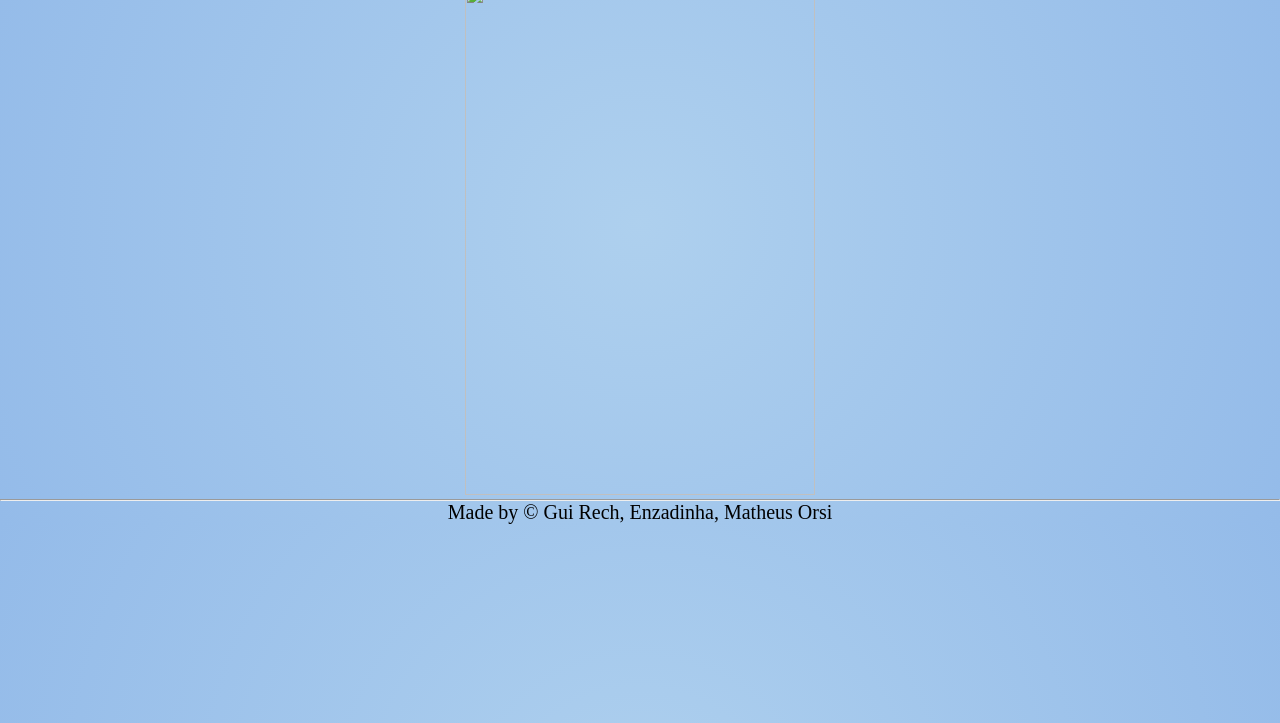
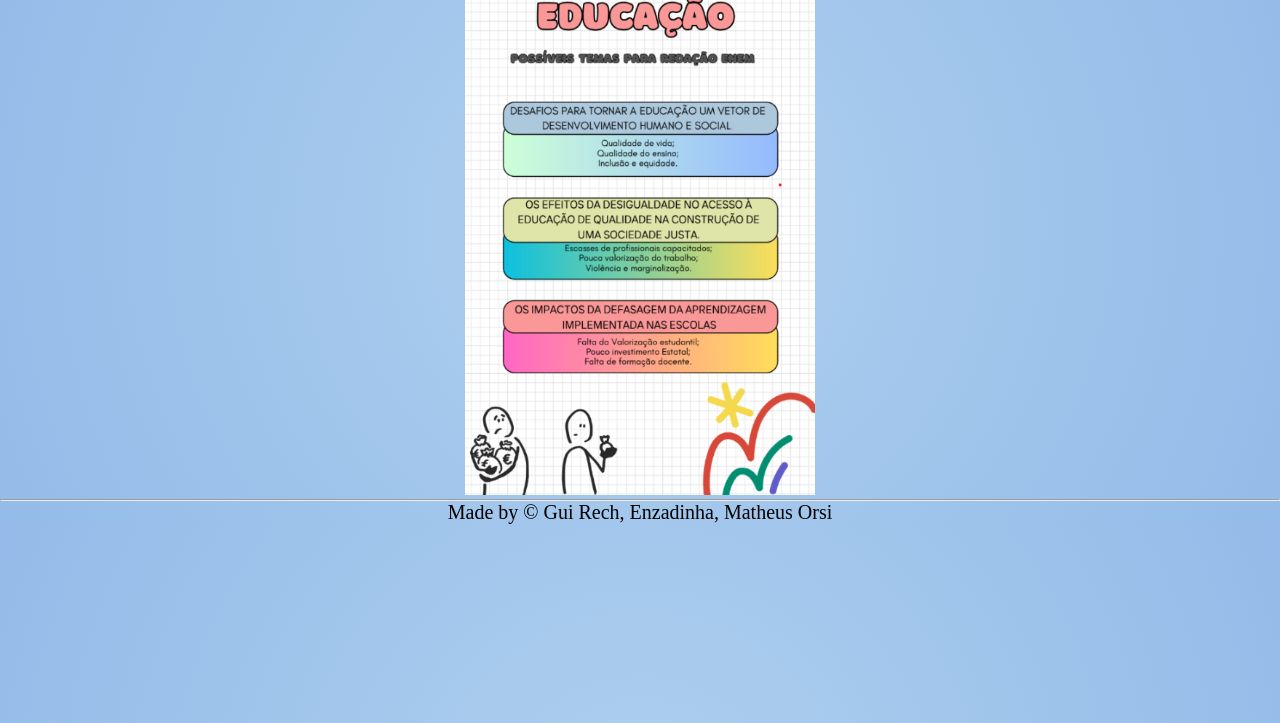
Before and after one commit to EnzoHipolito/site-portugues, a plain HTML site: page index.html in a window 1280 px wide. Shown: the part 77-800 px from the top of the page. Drawn offline with Linux system fonts and the light colour scheme.

Commit message:
Terceira Versao

```diff
--- a/index.html
+++ b/index.html
@@ -23,7 +23,7 @@
     </header>
     <main>
         <h1>Home</h1>
-        <img src="img.png" alt="">
+        <img src="./img/img.png" alt="">
     </main>
     <footer>
         <hr>
```
